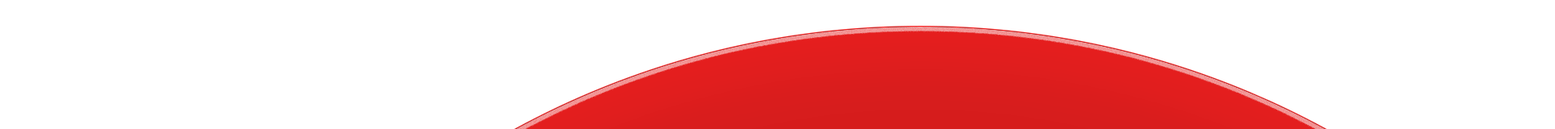
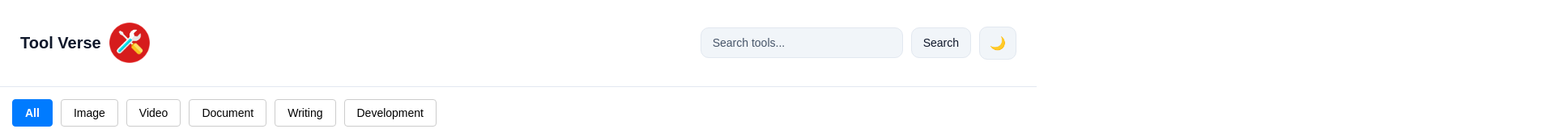
Before and after one commit to TharushaAkash/tool-verse, a React (Vite) app: page / in a window 1280 px wide. Shown: the top 160 px of the page at 81% size, 1920 px wide, since content can reach past the window. Built offline with nearby package versions, Linux system fonts and the light colour scheme.

Commit message:
ui(icon): change logo width and height

```diff
--- a/src/components/navbar.jsx
+++ b/src/components/navbar.jsx
@@ -27,7 +27,7 @@
 
     return (
         <div className="navbar">
-            <h1 className="logo">Tool Verse <img src={logo} alt="ToolVerse Logo" /></h1>
+            <h1 className="logo">Tool Verse <img src={logo} alt="ToolVerse Logo" className="logo-img" /></h1>
 
             <div className="nav-right">
                 <input className="search" placeholder="Search tools..." />
--- a/src/styles/navbar.css
+++ b/src/styles/navbar.css
@@ -7,24 +7,25 @@
   border-bottom: 1px solid var(--border-color);
 }
 
-
+.logo-img {
+  width: 50px;
+  height: 50px;
+}
 
 .logo {
   display: flex;
   align-items: center;
   gap: 10px;
-
   font-size: 20px;
   font-weight: bold;
   color: var(--text-color);
 }
 
 .logo-img {
-  width: 28px;
-  height: 28px;
   object-fit: contain;
   display: block;
 }
+
 .nav-right {
   display: flex;
   align-items: center;
```
Lines whose indentation alone changed are shown as unchanged.
